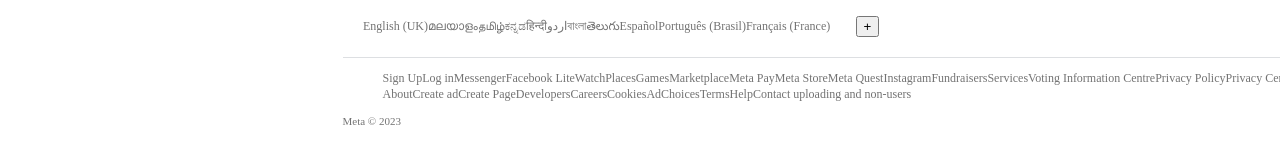
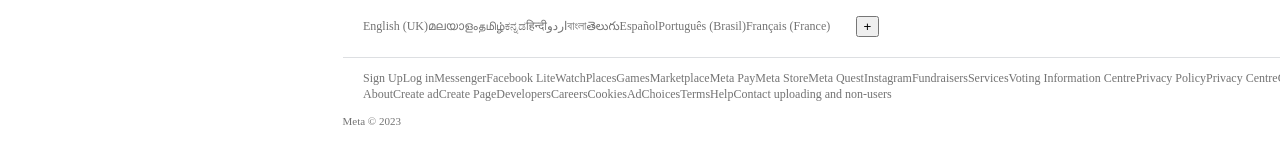
Before and after one commit to ideepakpg/facebook-clone, a plain HTML site: page index.html in a window 1280 px wide. Shown: the part 804-964 px from the top of the page. Drawn offline with Linux system fonts and the light colour scheme.

Commit message:
update footer

```diff
--- a/style.css
+++ b/style.css
@@ -207,6 +207,7 @@
     font-size: 12px;
     direction: ltr;
     line-height: 1.34;
+    margin-right: 39px;
 }
 .footer-roles {
     background: #ffff;
```
